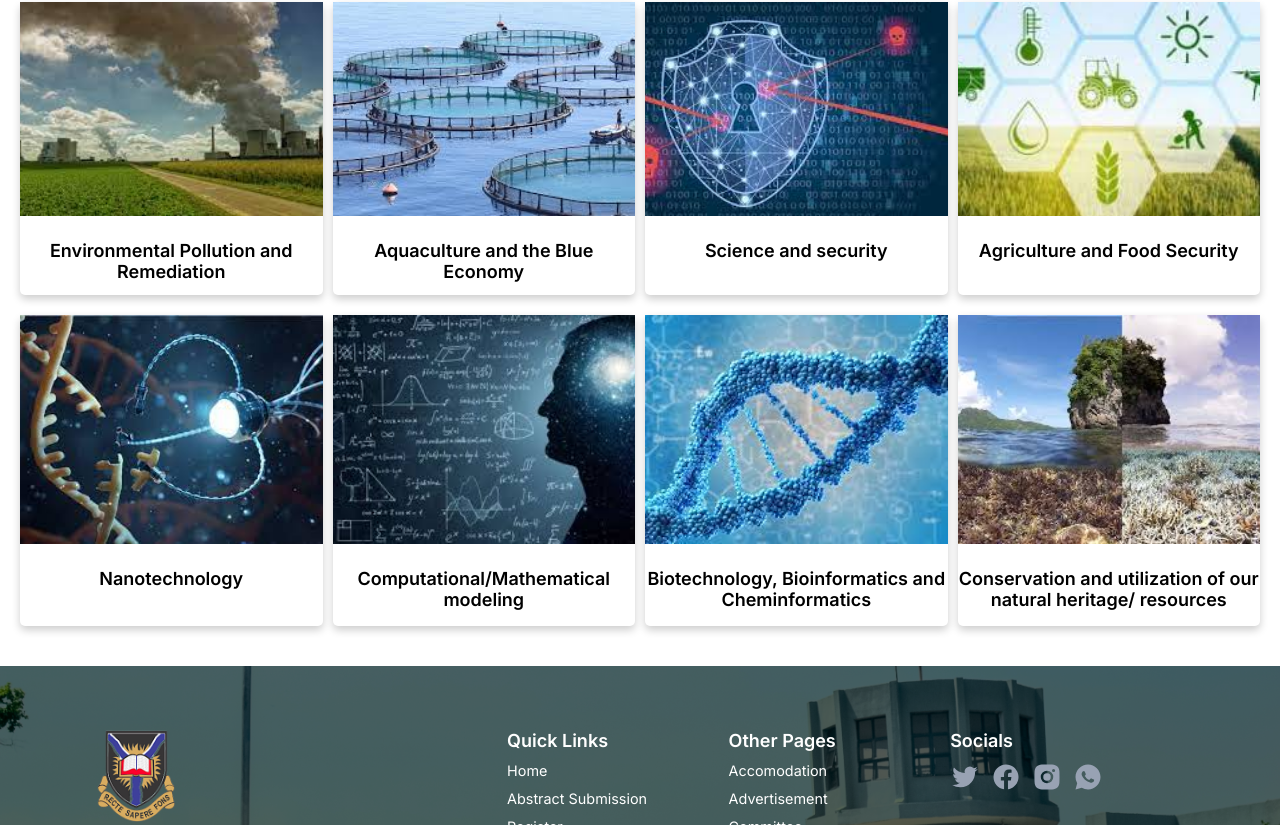
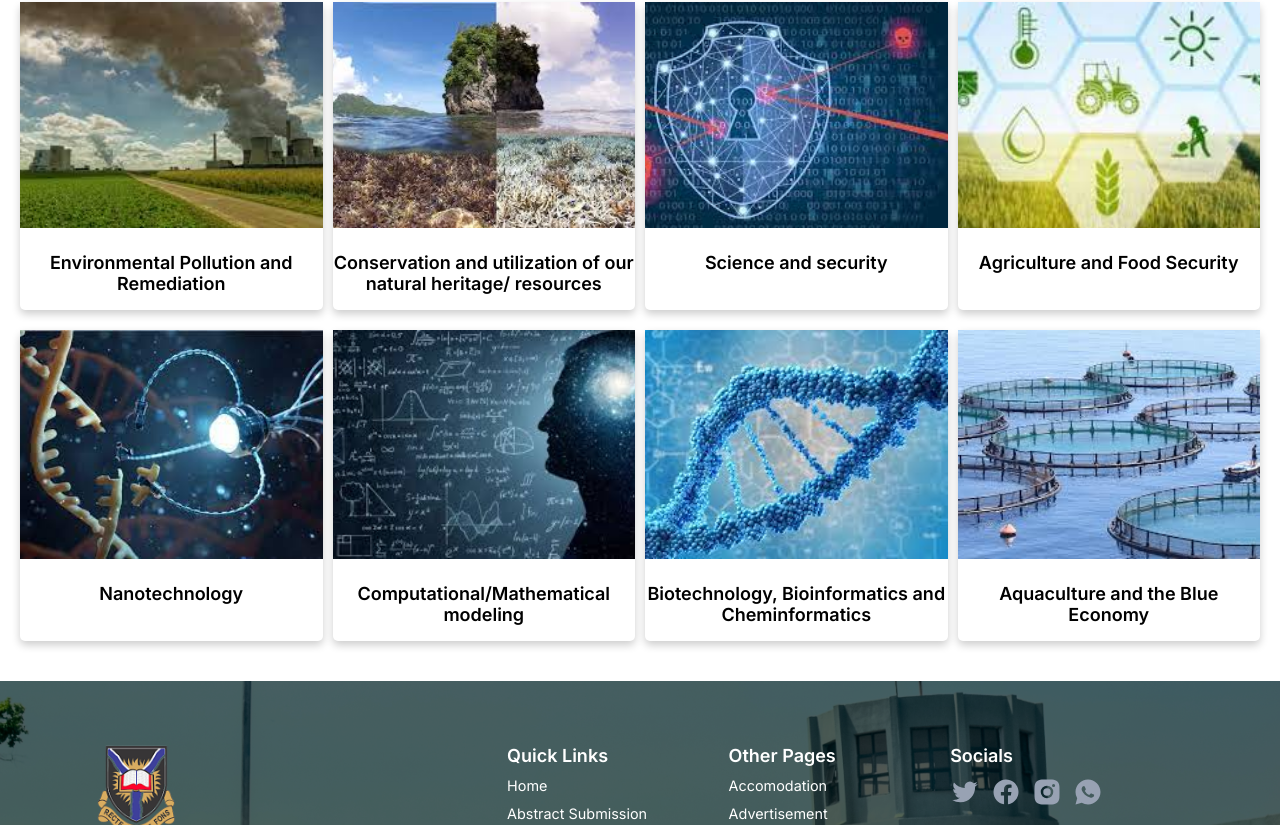
Before and after one commit to University-Of-Ibadan-Conference-Project/FrontEnd, a React (Create React App) app: page / in a window 1280 px wide. Shown: the part 1692-2517 px from the top of the page. Built offline with nearby package versions, Linux system fonts and the light colour scheme.

Commit message:
fix: switched card

```diff
--- a/src/components/SubTheme/SubTheme.js
+++ b/src/components/SubTheme/SubTheme.js
@@ -41,8 +41,8 @@ const SubTheme = () => {
     },
     {
       id: 6,
-      title: "Aquaculture and the Blue Economy",
-      backgroundImage: aquaculture,
+      title: "Conservation and utilization of our natural heritage/ resources",
+      backgroundImage: resources,
     },
     {
       id: 7,
@@ -71,8 +71,8 @@ const SubTheme = () => {
     },
     {
       id: 12,
-      title: "Conservation and utilization of our natural heritage/ resources",
-      backgroundImage: resources,
+      title: "Aquaculture and the Blue Economy",
+      backgroundImage: aquaculture,
     },
   ];
   return (
```
